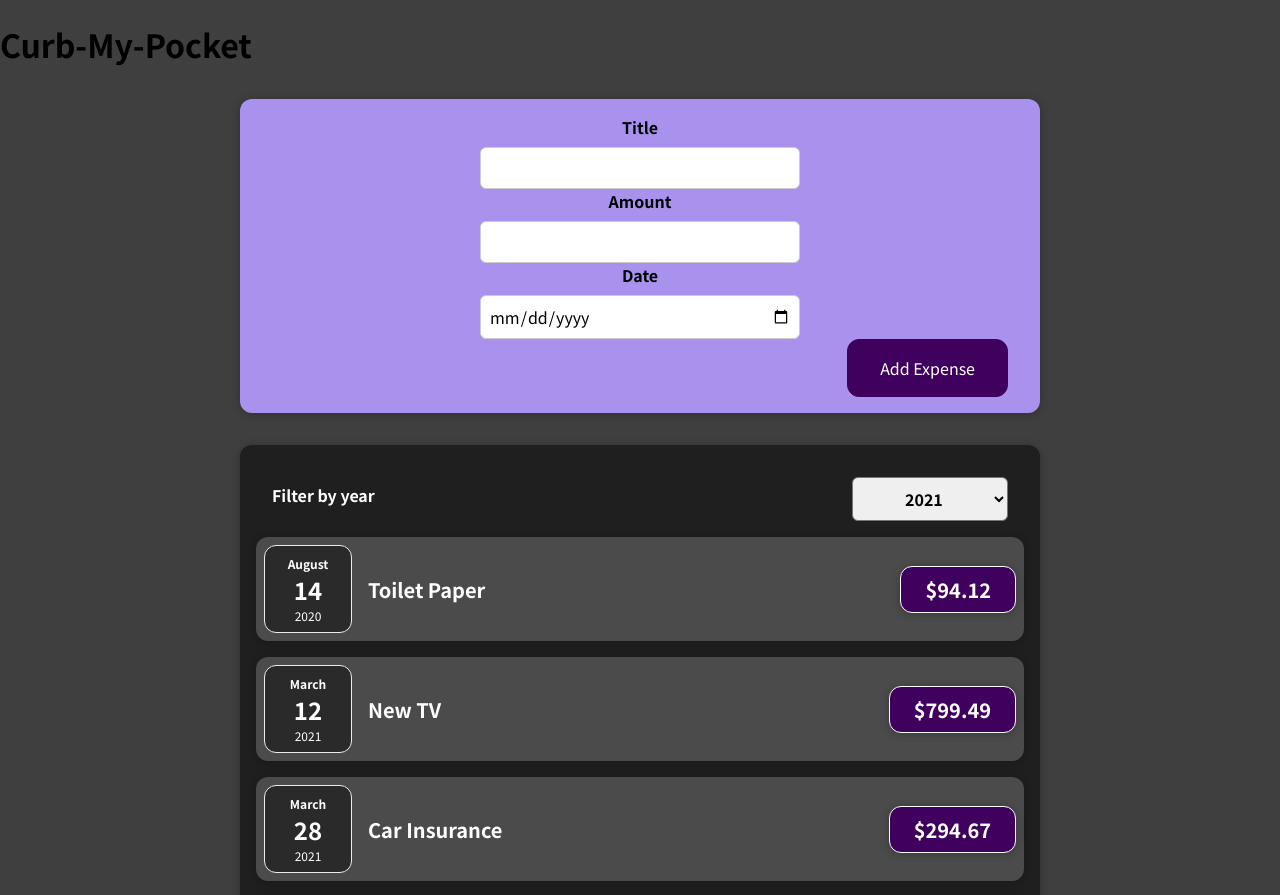
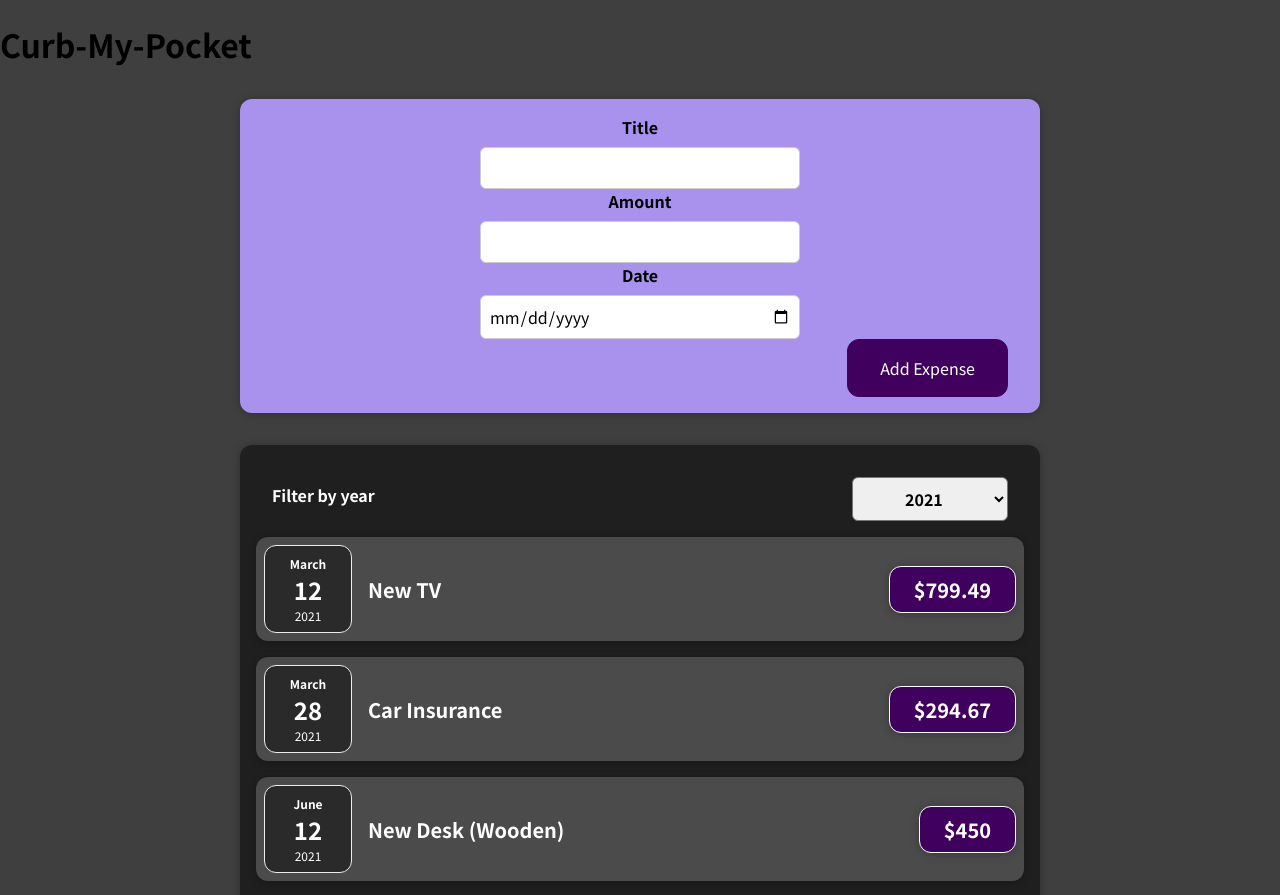
Before and after one commit to Pranav016/CurbMyExpenditure, a React (Create React App) app: page / in a window 1280 px wide. Shown: the top 895 px of the page. Built offline with nearby package versions, Linux system fonts and the light colour scheme.

Commit message:
Add ExpenseList.js component and ExpenseList.css

```diff
--- /dev/null
+++ b/src/components/ExpenseList/ExpenseList.css
@@ -0,0 +1,9 @@
+.expenses-list {
+	list-style: none;
+	padding: 0;
+}
+
+.expenses-list__fallback {
+	color: white;
+	text-align: center;
+}
--- /dev/null
+++ b/src/components/ExpenseList/ExpenseList.js
@@ -0,0 +1,28 @@
+import React from 'react';
+import ExpenseItem from '../Expenses/ExpenseItem';
+import './ExpenseList.css';
+
+const ExpenseList = (props) => {
+	if (props.items.length === 0) {
+		return <h2 className='expenses-list__fallback'>No expenses found!</h2>;
+	}
+	return (
+		<ul className='expenses-list'>
+			{props.items.map((expense) => (
+				<ExpenseItem
+					key={expense.id}
+					/* we added a key here because React was re-rendering all the
+				ExpenseItems when a new one was added and if there was state
+				in any of them then it would've lost it.
+				Key helps identify the previously added components and renders
+				only those that were recently added */
+					title={expense.title}
+					amount={expense.amount}
+					date={expense.date}
+				/>
+			))}
+		</ul>
+	);
+};
+
+export default ExpenseList;
--- a/src/components/Expenses/ExpenseItem.js
+++ b/src/components/Expenses/ExpenseItem.js
@@ -1,6 +1,6 @@
 import React from 'react';
 import './ExpenseItem.css';
-import ExpenseDate from './ExpenseDate';
+import ExpenseDate from '../ExpenseDate/ExpenseDate';
 import Card from '../UI/Card';
 
 /* This is a statless or a dumb or a presentational
@@ -8,6 +8,7 @@
 
 const ExpenseItem = (props) => {
 	return (
+		<li>
 			<Card className='expense-item'>
 				<ExpenseDate date={props.date} />
 				<div className='expense-item__description'>
@@ -15,6 +16,7 @@
 					<Card className='expense-item__price'>${props.amount}</Card>
 				</div>
 			</Card>
+		</li>
 	);
 };
 
--- a/src/components/Expenses/Expenses.js
+++ b/src/components/Expenses/Expenses.js
@@ -1,8 +1,8 @@
 import React, { useState } from 'react';
-import ExpenseItem from './ExpenseItem';
 import './Expenses.css';
 import Card from '../UI/Card';
 import ExpenseFilter from '../ExpenseFilter/ExpenseFilter';
+import ExpenseList from '../ExpenseList/ExpenseList';
 
 const Expenses = (props) => {
 	const [filteredYear, setFileredYear] = useState('2021');
@@ -10,6 +10,9 @@
 	const filterChangeHandler = (selectedYear) => {
 		setFileredYear(selectedYear);
 	};
+	const filteredExpenses = props.items.filter((expense) => {
+		return expense.date.getFullYear().toString() === filteredYear;
+	});
 
 	return (
 		<div>
@@ -19,19 +22,7 @@
 					selected={filteredYear}
 					onChangeFilter={filterChangeHandler}
 				/>
-				{props.items.map((expense) => (
-					<ExpenseItem
-						key={expense.id}
-						/* we added a key here because React was re-rendering all the
-						ExpenseItems when a new one was added and if there was state
-						in any of them then it would've lost it.
-						Key helps identify the previously added components and renders
-						only those that were recently added */
-						title={expense.title}
-						amount={expense.amount}
-						date={expense.date}
-					/>
-				))}
+				<ExpenseList items={filteredExpenses} />
 			</Card>
 		</div>
 	);
```
Also changed, not shown: public/manifest.json, src/components/ExpenseDate/ExpenseDate.css (renamed from src/components/Expenses/ExpenseDate.css), src/components/ExpenseDate/ExpenseDate.js (renamed from src/components/Expenses/ExpenseDate.js). Lines whose indentation alone changed are shown as unchanged.
